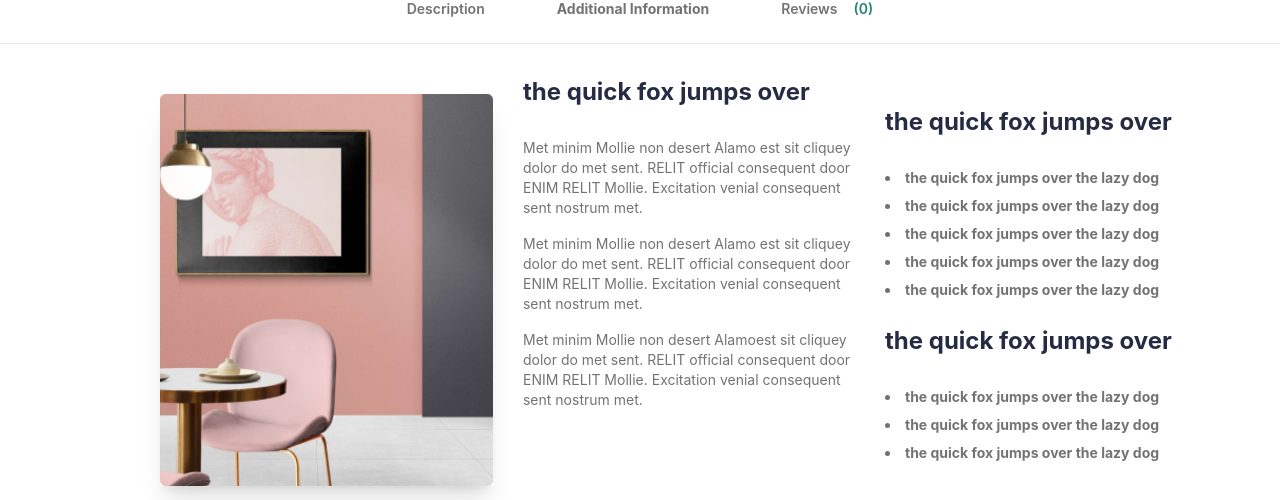
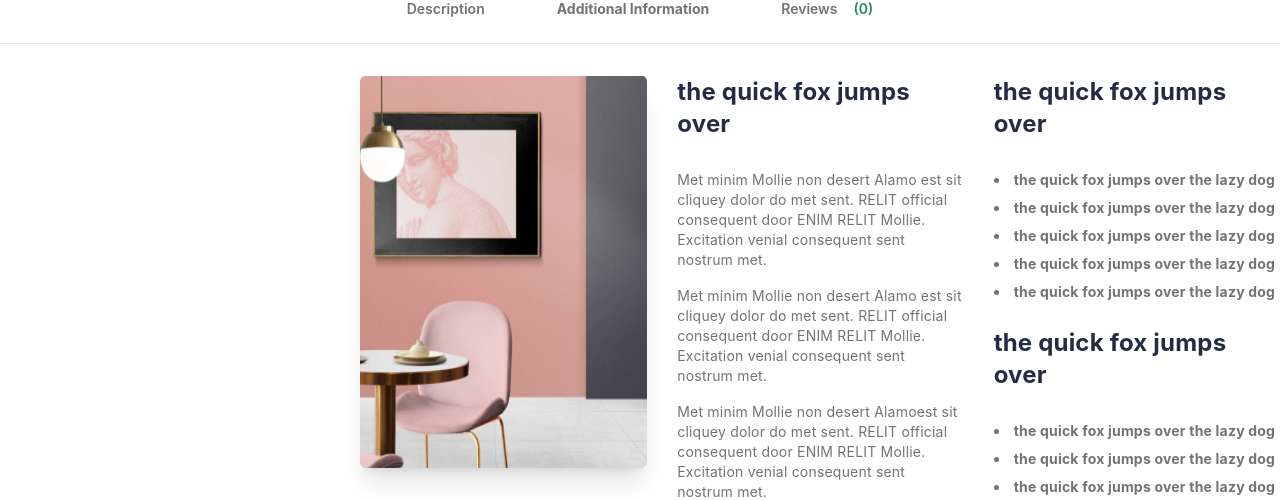
Before and after one commit to deniz244/e-commerce, a React (Create React App) app: page /product in a window 1280 px wide. Shown: the part 790-1290 px from the top of the page. Built offline with nearby package versions, Linux system fonts and the light colour scheme.

Commit message:
ProductDescription css+

```diff
--- a/src/components/productPageComps/ProductDescription.js
+++ b/src/components/productPageComps/ProductDescription.js
@@ -5,13 +5,16 @@ export default function ProductDescription() {
   return (
     <div>
       <div className="flex sm:gap-6 gap-2 py-6 sm:py-0 justify-center">
-        <a className="sm:p-6 text-[#737373] text-sm font-semibold">
+        <a href="#" className="sm:p-6 text-[#737373] text-sm font-semibold">
           Description
         </a>
-        <a className="sm:p-6 text-[#737373] text-sm font-bold">
+        <a href="#" className="sm:p-6 text-[#737373] text-sm font-bold">
           Additional Information
         </a>
-        <a className="flex gap-4 sm:p-6 text-[#737373] text-sm font-semibold">
+        <a
+          href="#"
+          className="flex gap-4 sm:p-6 text-[#737373] text-sm font-semibold"
+        >
           Reviews
           <p className="text-[#23856D]">(0)</p>
         </a>
@@ -19,11 +22,14 @@ export default function ProductDescription() {
       <hr className="text-[#BDBDBD]  py-4" />
       <div>
         <div>
-          <div className="flex items-center ml-40 gap-[30px]">
-            <img className="h-[392px] shadow-xl" src={img}></img>
-            <div className="flex flex-col gap-[30px] w-[332px] sm:h-[427px]">
+          <div className="flex items-start ml-20 pl-60 gap-[30px]">
+            <div className="ml-10">
+              <img className="h-[392px] shadow-xl" src={img} alt=""></img>
+            </div>
+
+            <div className="flex flex-col gap-[30px] w-[332px] leading-[32px] tracking-[0.2px] sm:h-[427px]">
               <h5 className="text-2xl font-bold text-[#252B42]">
-                the quick fox jumps over{" "}
+                the quick fox jumps over
               </h5>
               <div className="flex flex-col gap-4 text-sm font-normal text-[#737373]">
                 <p>
@@ -43,10 +49,10 @@ export default function ProductDescription() {
                 </p>
               </div>
             </div>
-            <div className="flex flex-col gap-[25px] w-[332px] h-[367px]">
+            <div className="flex flex-col gap-[25px] w-[332px] h-[367px] leading-[32px] tracking-[0.2px]">
               <div className="flex flex-col gap-[30px]">
                 <h5 className="font-bold text-2xl text-[#252B42]">
-                  the quick fox jumps over{" "}
+                  the quick fox jumps over
                 </h5>
                 <div className="flex flex-col gap-2">
                   <li className="font-bold text-sm text-[#737373]">
```
